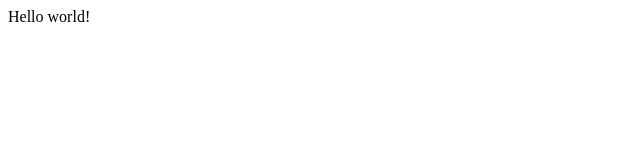
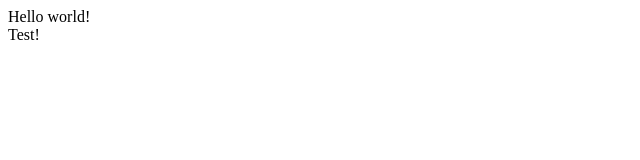
Before and after one commit to eriflo/eriflo.github.io, a plain HTML site: page index.html in a window 1280 px wide. Shown: the full height of the page, 0-640 px from the left. Drawn offline with Linux system fonts and the light colour scheme.

Commit message:
Update index.html

```diff
--- a/index.html
+++ b/index.html
@@ -1,5 +1,7 @@
 <html>
     <body>
-        Hello world!
+        Hello world! <br/>
+
+        Test!
     </body>
 </html>
```
